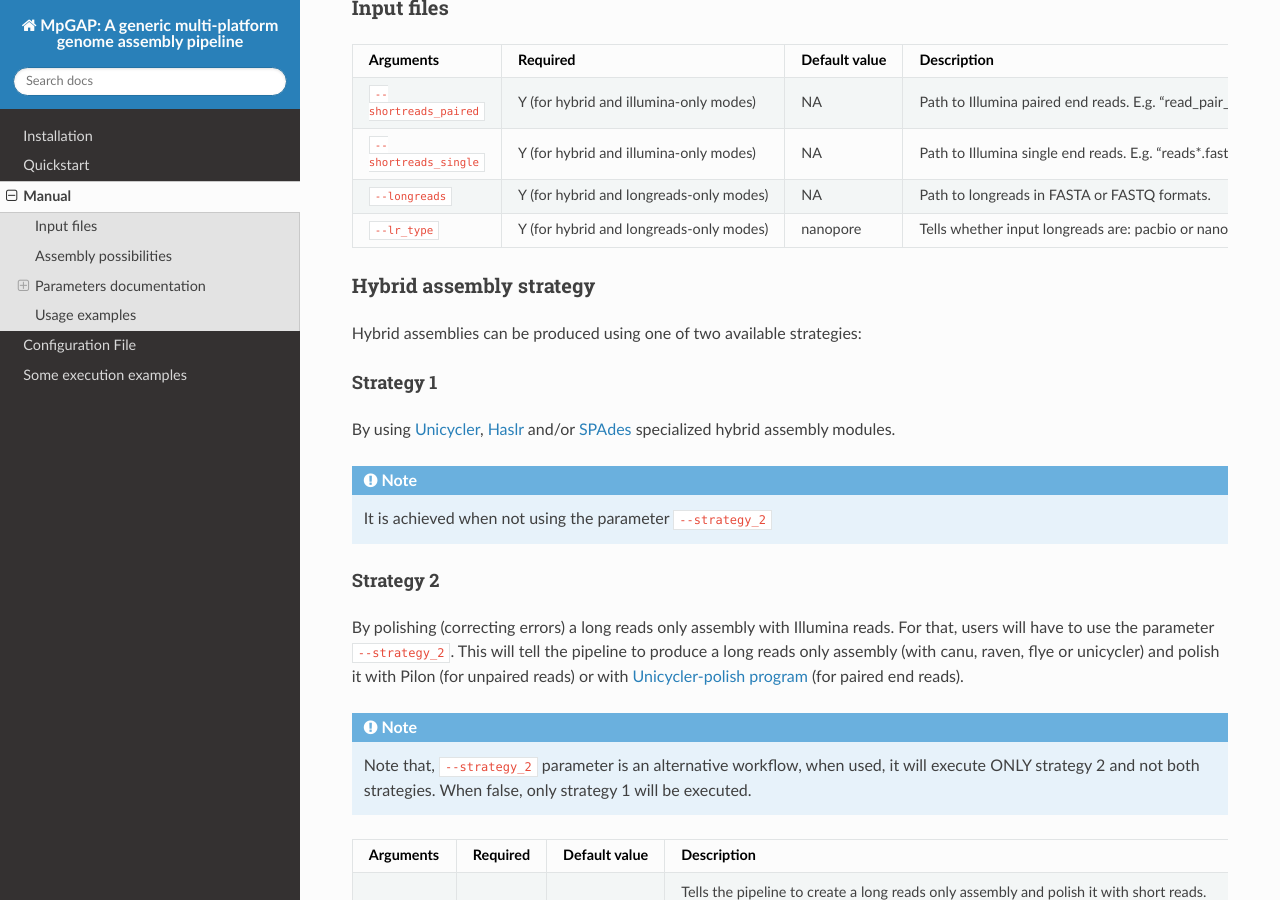
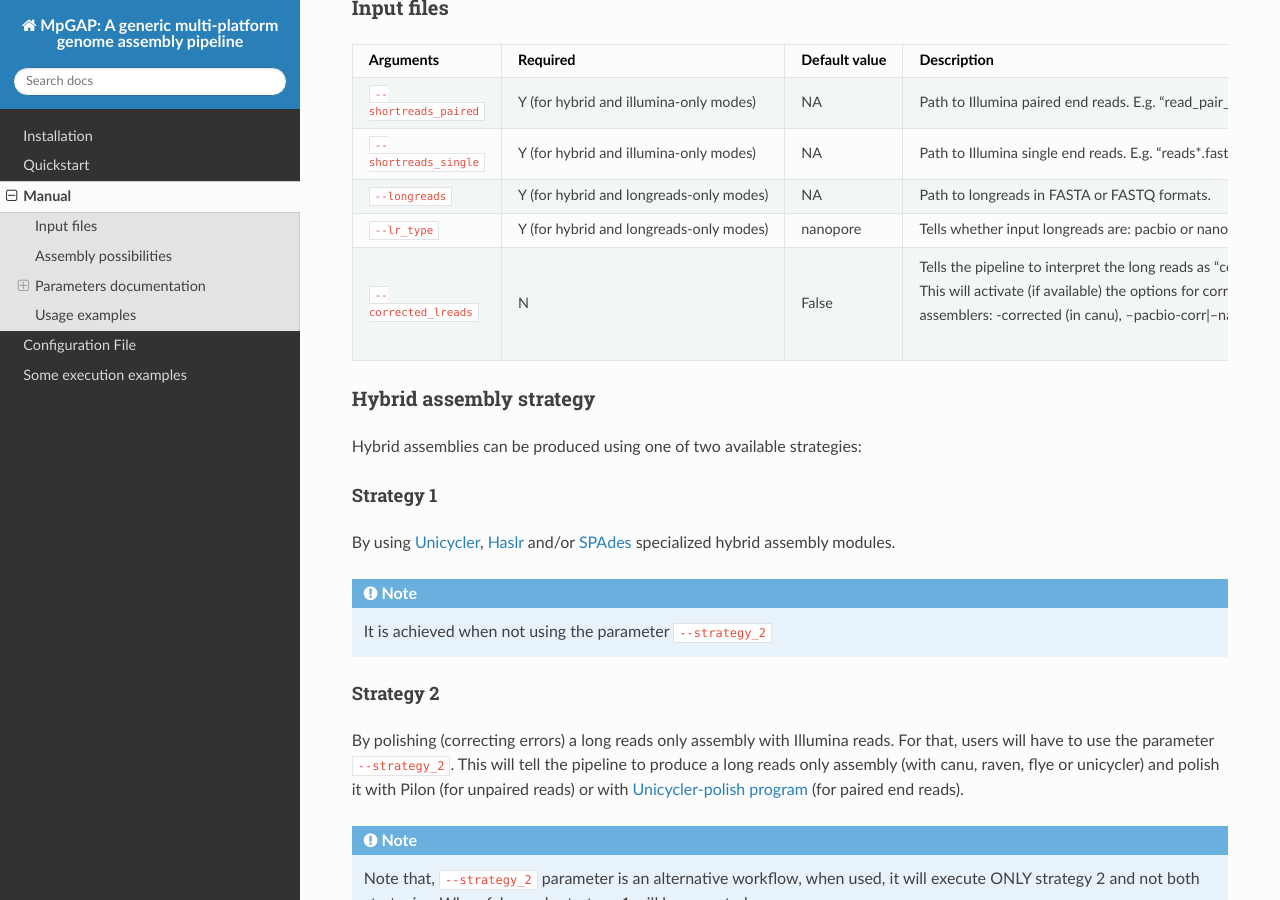
Before and after one commit to fmalmeida/MpGAP, a Sphinx documentation site: the page built from docs/manual.rst, in a window 1280 px wide and 900 px high, scrolled down 1457 px. Built offline with Sphinx 7.4.7 and the Read the Docs theme 2.0.0, drawn with Linux system fonts in a browser that asks for light colours.

Commit message:
Adding param
Adding param to treat read as corrected reads to both canu and flye.

```diff
--- a/docs/manual.rst
+++ b/docs/manual.rst
@@ -110,6 +110,13 @@ Input files
      - Y (for hybrid and longreads-only modes)
      - nanopore
      - Tells whether input longreads are: pacbio or nanopore.
+
+   * - ``--corrected_lreads``
+     - N
+     - False
+     - | Tells the pipeline to interpret the long reads as "corrected" long reads.
+       | This will activate (if available) the options for corrected reads in the
+       | assemblers: -corrected (in canu), --pacbio-corr|--nano-corr (in flye), etc.
 
 Hybrid assembly strategy
 ------------------------
```
Also changed, not shown: 5 other files.
